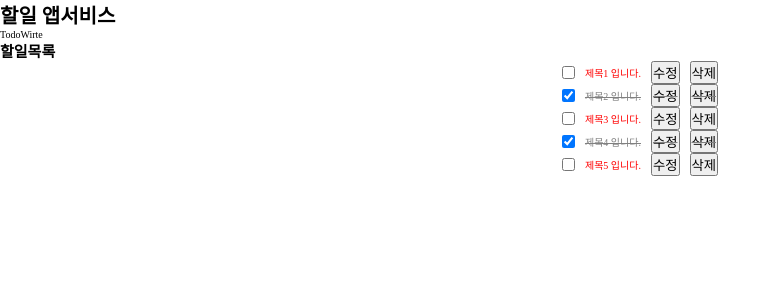
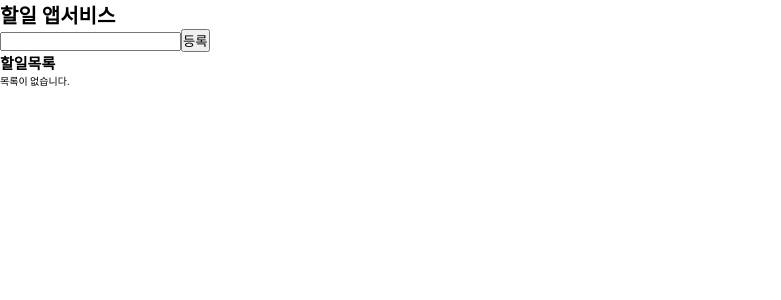
Before and after one commit to yachea/til_react_cra_ts, a React (Create React App) app: page / in a window 1280 px wide. Shown: the top 300 px of the page, without its empty margins (0-781 px from the left). Built offline with nearby package versions, Linux system fonts and the light colour scheme.

Commit message:
[docs] todo 앱 제작하기

```diff
--- a/src/App.tsx
+++ b/src/App.tsx
@@ -4,13 +4,7 @@
 // 공통으로 사용하는 type 정의 및 interface 는 별도의 폴더에 보관하자.
 import { ITodoType, TodoType } from './types/todoType';
 // 테스트를 위한 목업 데이터 (/src/api/dummy.ts 추천)
-const initalTodos: TodoType[] = [
-  { id: 'a', title: '제목1 입니다.', completed: false },
-  { id: 'b', title: '제목2 입니다.', completed: true },
-  { id: 'c', title: '제목3 입니다.', completed: false },
-  { id: 'd', title: '제목4 입니다.', completed: true },
-  { id: 'e', title: '제목5 입니다.', completed: false },
-];
+const initalTodos: TodoType[] = [];
 
 function App(): JSX.Element {
   // ts 자리
@@ -20,12 +14,15 @@
   const [todos, setTodos] = useState<(TodoType | ITodoType)[]>(initalTodos);
 
   // todos 를 업데이트 하는 함수
-  const handleTodoUpdate = (): void => {
-    // setTodos
+  const handleTodoUpdate = (newTodo: TodoType): void => {
+    // 아래는 prev : 현재 최신 state 를 나타남.
+    // setTodos(trev => [newTodo, ...prev])
+    const arr: TodoType[] = [newTodo, ...todos];
+    setTodos(arr);
   };
   // todo 목록에서 실행할 함수들
   const onToggle = (id: string): void => {
-    console.log('oneToggle:', id);
+    // console.log('oneToggle:', id);
     // 전달 받은 ID를 이용해서 찾아서 completed 변경
     const arr: TodoType[] = todos.map(todo =>
       todo.id === id ? { ...todo, completed: !todo.completed } : todo,
@@ -33,13 +30,16 @@
     setTodos(arr);
   };
   const onDelte = (id: string): void => {
-    console.log('onDelte:', id);
+    // console.log('onDelte:', id);
     // 전달 받은 id 를 제외한 나머지만 모아서 목록 변경
     const arr: TodoType[] = todos.filter(todo => todo.id !== id);
     setTodos(arr);
   };
-  const onEdit = (): void => {
-    console.log('onEdit');
+  const onEdit = (id: string, newTitle: string): void => {
+    // 아이디와 새로운 타이틀을 알 수 있다.
+    // 아이디를 이용해서 해당 타이틀을 수정하고 업데이트 해보자.
+    const arr = todos.map(item => (item.id === id ? { ...item, title: newTitle } : item));
+    setTodos(arr);
   };
 
   // tsx 자리
--- a/src/components/todos/TodoItem.tsx
+++ b/src/components/todos/TodoItem.tsx
@@ -1,19 +1,56 @@
 import { TodoType } from '@/types/todoType';
+import React, { useState } from 'react';
 
 type TodoItemProps = {
   todo: TodoType;
   onToggle: (id: string) => void;
   onDelte: (id: string) => void;
-  onEdit: () => void;
+  onEdit: (id: string, newTitle: string) => void;
 };
 
 const TodoItem = ({ todo, onToggle, onDelte, onEdit }: TodoItemProps) => {
-  // 수정은 별도의 입력창 구성으로 수정 후 값만 업데이트
+  // js 자리
+  // 현재 Edit 상태인지 아닌지 관리
+  const [isEdit, setIsEdit] = useState<boolean>(false);
+  // Edit 상태라면 입력중인 title 내용 관리
+  const [editTitle, setEditTitle] = useState<string>(todo.title);
+
+  // 수정은 별도의 입력창 구성으로 수정 후 값 만 업데이트
   const handleEdit = () => {
-    console.log('여기에서 내용을 수정하는 기능 작성 후 완료된 데이터 전송');
-    onEdit();
+    // console.log('여기에서 내용을 수정하는 기능 작성 후 완료된 데이터 전송');
+    // isEdit 을 true 로 변경
+    setIsEdit(true);
   };
-  // css 객체 만들기 (css타입을 지정하면 css가 자동으로 나온다.)
+
+  const handleKeyDown = (e: React.KeyboardEvent<HTMLInputElement>) => {
+    if (e.key === 'Enter') {
+      handleEditSave();
+    }
+    if (e.key === 'Escape') {
+      handleEditCancel();
+    }
+  };
+
+  // 수정 후 저장 기능
+  const handleEditSave = () => {
+    // console.log('수정완료 저장');
+    // 1. 업데이트 해줌. (진행예정)
+    if (editTitle.trim()) {
+      // 변경되어야 할 id, 새로운 타이틀 전달
+      onEdit(todo.id, editTitle);
+      // 2. 상태는 isEdit 을 false 로 변경
+      setIsEdit(false);
+    }
+  };
+  // 수정 취소 기능
+  const handleEditCancel = () => {
+    // 1. editTitle 을 원래대로 돌리고
+    setEditTitle(todo.title);
+    // 2. isEdit 을 false 로 설정하고
+    setIsEdit(false);
+  };
+
+  // CSS 객체 만들기
   const liStyle: React.CSSProperties = {
     display: 'flex',
     gap: '10px',
@@ -25,10 +62,25 @@
 
   return (
     <li style={liStyle}>
-      <input type="checkbox" onChange={() => onToggle(todo.id)} checked={todo.completed} />
-      <span>{todo.title}</span>
-      <button onClick={onEdit}>수정</button>
-      <button onClick={() => onDelte(todo.id)}>삭제</button>
+      {isEdit ? (
+        <>
+          <input
+            type="text"
+            value={editTitle}
+            onChange={e => setEditTitle(e.target.value)}
+            onKeyDown={handleKeyDown}
+          />
+          <button onClick={handleEditSave}>저장</button>
+          <button onClick={handleEditCancel}>취소</button>
+        </>
+      ) : (
+        <>
+          <input type="checkbox" onChange={() => onToggle(todo.id)} checked={todo.completed} />
+          <span>{todo.title}</span>
+          <button onClick={handleEdit}>수정</button>
+          <button onClick={() => onDelte(todo.id)}>삭제</button>
+        </>
+      )}
     </li>
   );
 };
--- a/src/components/todos/TodoList.tsx
+++ b/src/components/todos/TodoList.tsx
@@ -5,7 +5,7 @@
   todos: TodoType[];
   onToggle: (id: string) => void;
   onDelte: (id: string) => void;
-  onEdit: () => void;
+  onEdit: (id: string, newTitle: string) => void;
 };
 
 const TodoList = ({ todos, onToggle, onDelte, onEdit }: TodoListProps): JSX.Element => {
--- a/src/components/todos/TodoWirte.tsx
+++ b/src/components/todos/TodoWirte.tsx
@@ -1,12 +1,55 @@
+import { useState } from 'react';
 import { TodoType } from '../../types/todoType';
 
 type TodoWirteProps = {
   setTodos: React.Dispatch<React.SetStateAction<TodoType[]>>;
-  handleTodoUpdate: () => void;
+  handleTodoUpdate: (newTodo: TodoType) => void;
 };
 
 function TodoWirte({ setTodos, handleTodoUpdate }: TodoWirteProps) {
-  return <div>TodoWirte</div>;
+  // js 자리
+  // 할일 제목 값 관리
+  const [title, setTitle] = useState<string>('');
+
+  // title 변경시 onChange 이벤트 처리해보기
+  const handleChange = (e: React.ChangeEvent<HTMLInputElement>) => {
+    setTitle(e.target.value);
+  };
+
+  const handleKeyDown = (e: React.KeyboardEvent<HTMLInputElement>) => {
+    // enter 키를 입력시 처리
+    if (e.key === 'Enter') {
+      handleAdd();
+    }
+  };
+
+  // 새 할일 등록하기
+  const handleAdd = () => {
+    // 공백 입력 금지하기
+    if (title.trim()) {
+      //
+      const newTodo: TodoType = {
+        id: Date.now().toString(),
+        title: title,
+        completed: false,
+      };
+      // 1. 만약 setTodo 등의 useState 를 활용한다면?
+      // 아래는 prev : 현재 최신 state 를 나타남.
+      // setTodos(prev => [newTodo, ...prev])
+      // 2. 함수의 매개변수로 전달한다면?
+      handleTodoUpdate(newTodo);
+
+      setTitle('');
+    }
+  };
+
+  // jsx 자리
+  return (
+    <div>
+      <input type="text" value={title} onChange={e => handleChange(e)} onKeyDown={handleKeyDown} />
+      <button onClick={handleAdd}>등록</button>
+    </div>
+  );
 }
 
 export default TodoWirte;
```
Also changed, not shown: 1 other file (tests, documents, lock files or other folders).
